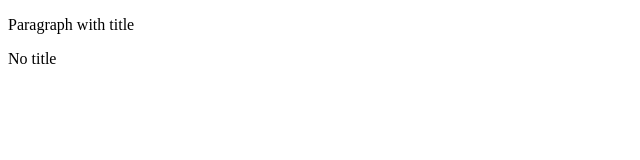
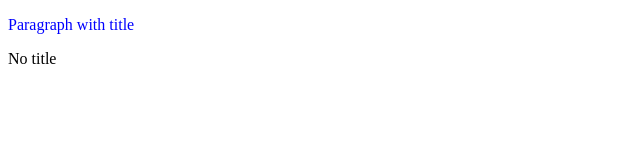
Before and after one commit to paldedania/development, a plain HTML site: page index.html in a window 1280 px wide. Shown: the whole page, without its empty margins (0-640 px from the left). Drawn offline with Linux system fonts and the light colour scheme.

Commit message:
Update stylesheet link in index.html
Replaced the stylesheet link from 'try.css' to 'style.css'.

```diff
--- a/index.html
+++ b/index.html
@@ -3,7 +3,7 @@
 <head>
     <meta charset="UTF-8">
     <meta name="viewport" content="width=device-width, initial-scale=1.0">
-    <link rel="stylesheet" href="try.css">
+    <link rel="stylesheet" href="style.css">
     <title>Document</title>
 </head>
 <body>
```
